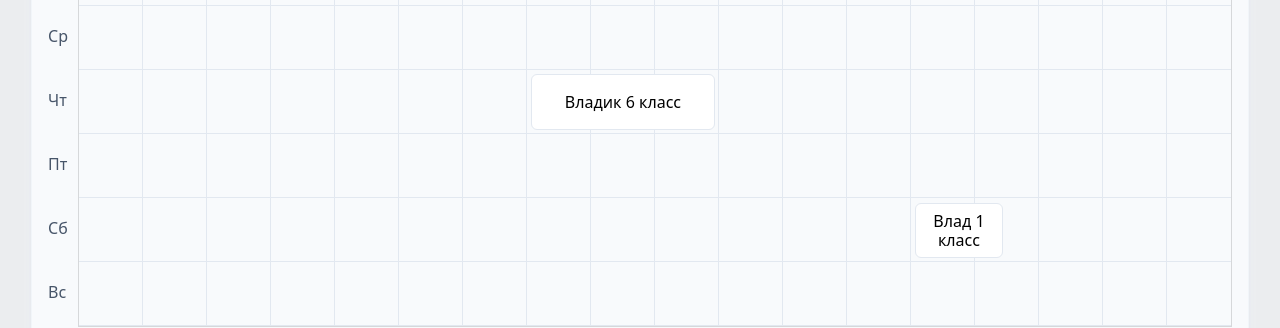
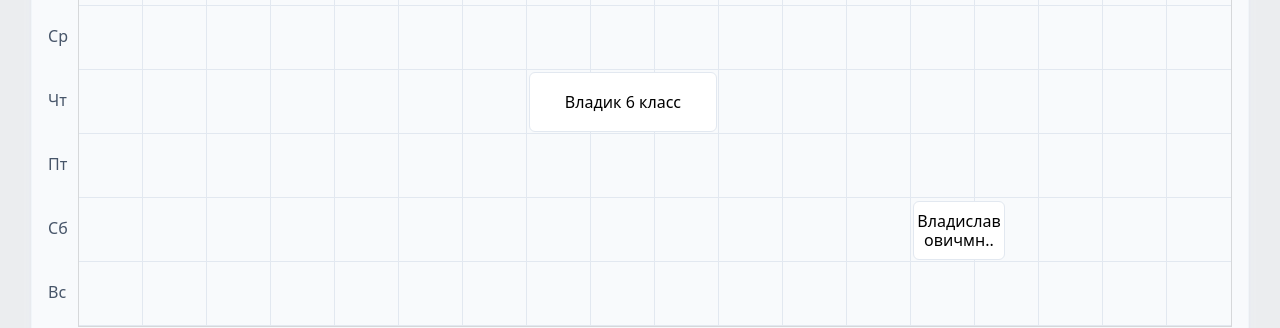
Before and after one commit to DenDon2579/renao, a React (Create React App) app in the folder ui/: page /schedule in a window 1280 px wide. Shown: the part 337-665 px from the top of the page. Built offline with nearby package versions, Linux system fonts and the light colour scheme.

Commit message:
schedule / lesson text overflow fixed

```diff
--- a/ui/src/components/popups/presets/schedule/Lesson.tsx
+++ b/ui/src/components/popups/presets/schedule/Lesson.tsx
@@ -140,7 +140,7 @@ const Lesson = ({ lessonData, onLessonChanged }: Props) => {
 
         gridRowStart: lessonData.day + 1 + (!isResizeMode ? offset.y : 0),
       }}
-      className='w-full h-full p-1 z-30'
+      className='w-full h-full p-0.5 z-30'
     >
       <div
         title={lessonData.studentName}
@@ -150,9 +150,9 @@ const Lesson = ({ lessonData, onLessonChanged }: Props) => {
         onDragEnd={dropHandler}
         onMouseEnter={() => setIsResizeButtonsVisible(true)}
         onMouseLeave={() => setIsResizeButtonsVisible(false)}
-        className='pointer-events-auto cursor-pointer overflow-clip relative w-full h-full bg-white border border-slate-200 rounded-md flex justify-center items-center text-center hover:bg-slate-50'
+        className='pointer-events-auto cursor-pointer relative w-full h-full overflow-clip bg-white border border-slate-200 rounded-md flex justify-center items-center text-center hover:bg-slate-50'
       >
-        {isResizeButtonsVisible && (
+        {(isResizeButtonsVisible || isResizeMode) && (
           <>
             <div
               onMouseDown={leftResizeHandler}
@@ -165,7 +165,11 @@ const Lesson = ({ lessonData, onLessonChanged }: Props) => {
           </>
         )}
 
-        {lessonData.studentName}
+        <span style={{ wordBreak: 'break-word' }}>
+          {lessonData.studentName.length >= lessonDuration * 2.5
+            ? lessonData.studentName.slice(0, lessonDuration * 2.5) + '..'
+            : lessonData.studentName}
+        </span>
       </div>
     </div>
   );
--- a/ui/src/components/popups/presets/schedule/Schedule.tsx
+++ b/ui/src/components/popups/presets/schedule/Schedule.tsx
@@ -27,7 +27,7 @@ const lessonsEx: ILesson[] = [
   {
     id: '2',
     studentID: '2323',
-    studentName: 'Влад 1 класс',
+    studentName: 'Владиславовичмнбек 1 класс',
     day: 5,
     hour: 19,
     minute: 0,
```
Also changed, not shown: 1 other file (tests, documents, lock files or other folders).
